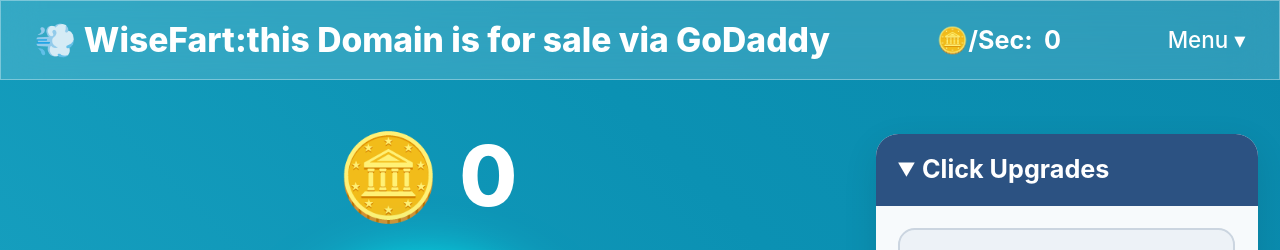
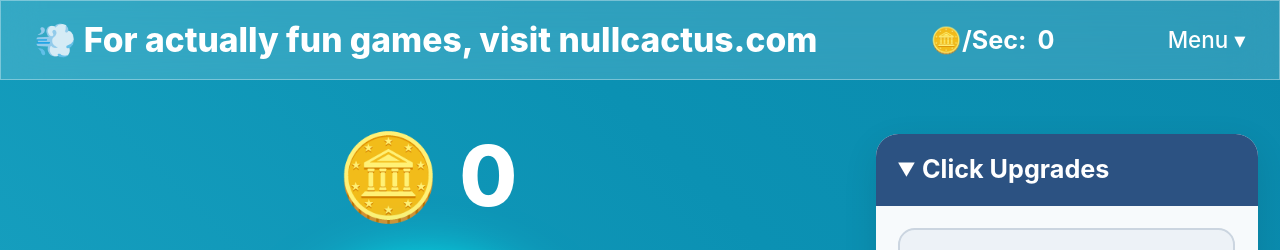
Before and after one commit to Dwekatious/wisefart-site, a plain HTML site: page index.html in a window 1280 px wide. Shown: the top 250 px of the page. Drawn offline with nearby package versions, Linux system fonts and the light colour scheme.

Commit message:
Update index.html

```diff
--- a/index.html
+++ b/index.html
@@ -60,7 +60,7 @@
 
   <!-- Header -->
   <header class="glass fixed inset-x-0 top-0 flex items-center justify-between px-6 py-3 z-10">
-    <div class="text-2xl font-extrabold flex items-center gap-2">💨 WiseFart:this Domain is for sale via GoDaddy</div>
+    <div class="text-2xl font-extrabold flex items-center gap-2">💨 For actually fun games, visit nullcactus.com</div>
     <div class="text-lg font-bold flex items-center gap-2">🪙/Sec: <span id="totalCPS">0</span></div>
     <div class="relative" id="menuWrap">
       <button id="menuBtn" class="font-medium">Menu ▾</button>
```
